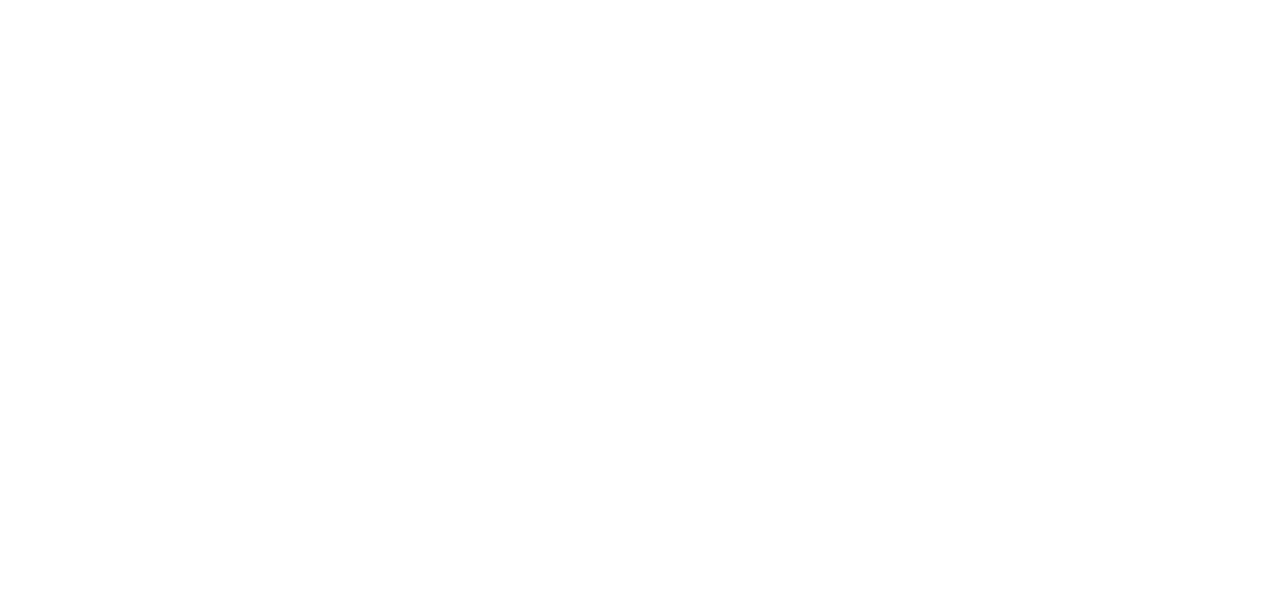
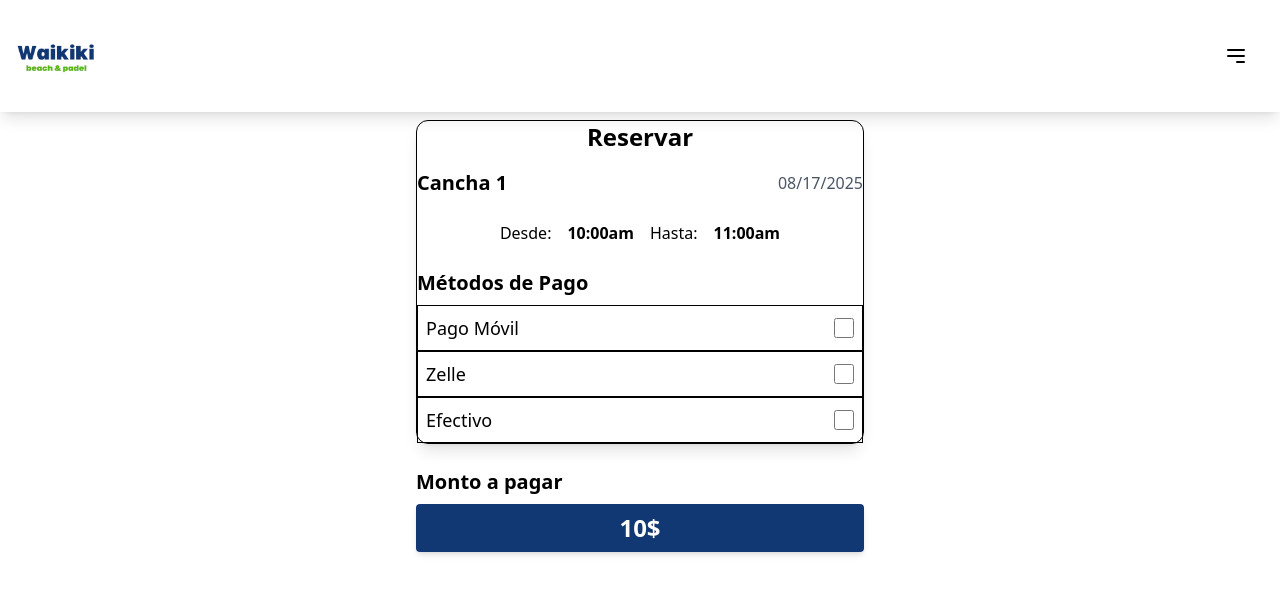
Before and after one commit to anzambrano21/waikikiPadel, a React (Vite) app: page /metodospago in a window 1280 px wide. Before the commit this address had no page. Shown: the top 594 px of the page. Built offline with nearby package versions, Linux system fonts and the light colour scheme.

Commit message:
componente Metodos de pago

```diff
--- a/src/App.jsx
+++ b/src/App.jsx
@@ -6,6 +6,7 @@ import Usuarios from './pages/Admin/Usuarios.jsx';
 import Principal from './pages/Client/Principal.jsx';
 import CanchasC from './pages/Client/Canchas.jsx';
 import Reservar from './pages/Client/Reservar.jsx';
+import MetodosPago from './pages/Client/MetodosPago.jsx';
 
 function App() {
   return (
@@ -18,6 +19,7 @@ function App() {
         <Route path='/principal' element={<Principal/>}/>
         <Route path='/canchasdispo' element={<CanchasC/>}/>
         <Route path='/reservar' element={<Reservar/>}/>
+        <Route path='/metodospago' element={<MetodosPago/>}/>
 
       </Routes>
     </BrowserRouter>
--- /dev/null
+++ b/src/pages/Client/MetodosPago.jsx
@@ -0,0 +1,68 @@
+import { Link } from "react-router";
+import LayoutClient from "../../layout/LayoutClient";
+import CanchaImg from "../../assets/canchaPadel.jpg";
+
+function MetodosPago() {
+
+    return (
+        <LayoutClient>
+            <div className="flex justify-center min-h-screen p-2"> {/* Centrado horizontal y vertical */}
+                <div className="flex flex-col items-center w-full max-w-md"> {/* Contenedor principal centrado */}
+                    {/* Contenedor de la reserva */}
+                    <div className="border rounded-xl w-full  shadow-lg">
+                        <div className="text-center">
+                            <h1 className="text-2xl font-bold">Reservar</h1>
+                        </div>
+
+                        <div className="flex justify-between items-center my-4">
+                            <h2 className="text-xl font-semibold">Cancha 1</h2>
+                            <p className="text-gray-600">08/17/2025</p>
+                        </div>
+
+                        <div className="flex justify-center items-center my-4">
+                            <p className="m-2">Desde:</p>
+                            <p className="m-2 font-semibold">10:00am</p>
+                            <p className="m-2">Hasta:</p>
+                            <p className="m-2 font-semibold">11:00am</p>
+                        </div>
+
+                        <div className="flex flex-col">
+                            <h3 className="text-xl font-bold mb-2">Métodos de Pago</h3>
+                            <ul>
+                                <li className="flex justify-between w-full items-center p-2 border hover:bg-gray-100">
+                                    <div>
+                                        <h4 className="text-lg">Pago Móvil</h4>
+                                    </div>
+                                    <input type="checkbox" className="form-checkbox h-5 w-5 text-blue-600" />
+                                </li>
+                                <li className="flex justify-between w-full items-center p-2 border hover:bg-gray-100">
+                                    <div>
+                                        <h4 className="text-lg">Zelle</h4>
+                                    </div>
+                                    <input type="checkbox" className="form-checkbox h-5 w-5 text-blue-600" />
+                                </li>
+                                <li className="flex justify-between w-full items-center p-2 border hover:bg-gray-100">
+                                    <div>
+                                        <h4 className="text-lg">Efectivo</h4>
+                                    </div>
+                                    <input type="checkbox" className="form-checkbox h-5 w-5 text-blue-600" />
+                                </li>
+                            </ul>
+                        </div>
+                    </div>
+
+                    {/* Contenedor del precio */}
+                    <div id="precioCont" className="w-full max-w-md mt-6">
+                        <h3 className="text-xl font-bold">Monto a pagar</h3>
+                        <div className="bg-[#113872] text-white text-center rounded p-2 my-2 shadow-md">
+                            <p className="text-2xl font-bold">10$</p>
+                        </div>
+                    </div>
+                </div>
+            </div>
+
+        </LayoutClient>
+    );
+}
+
+export default MetodosPago;
```
